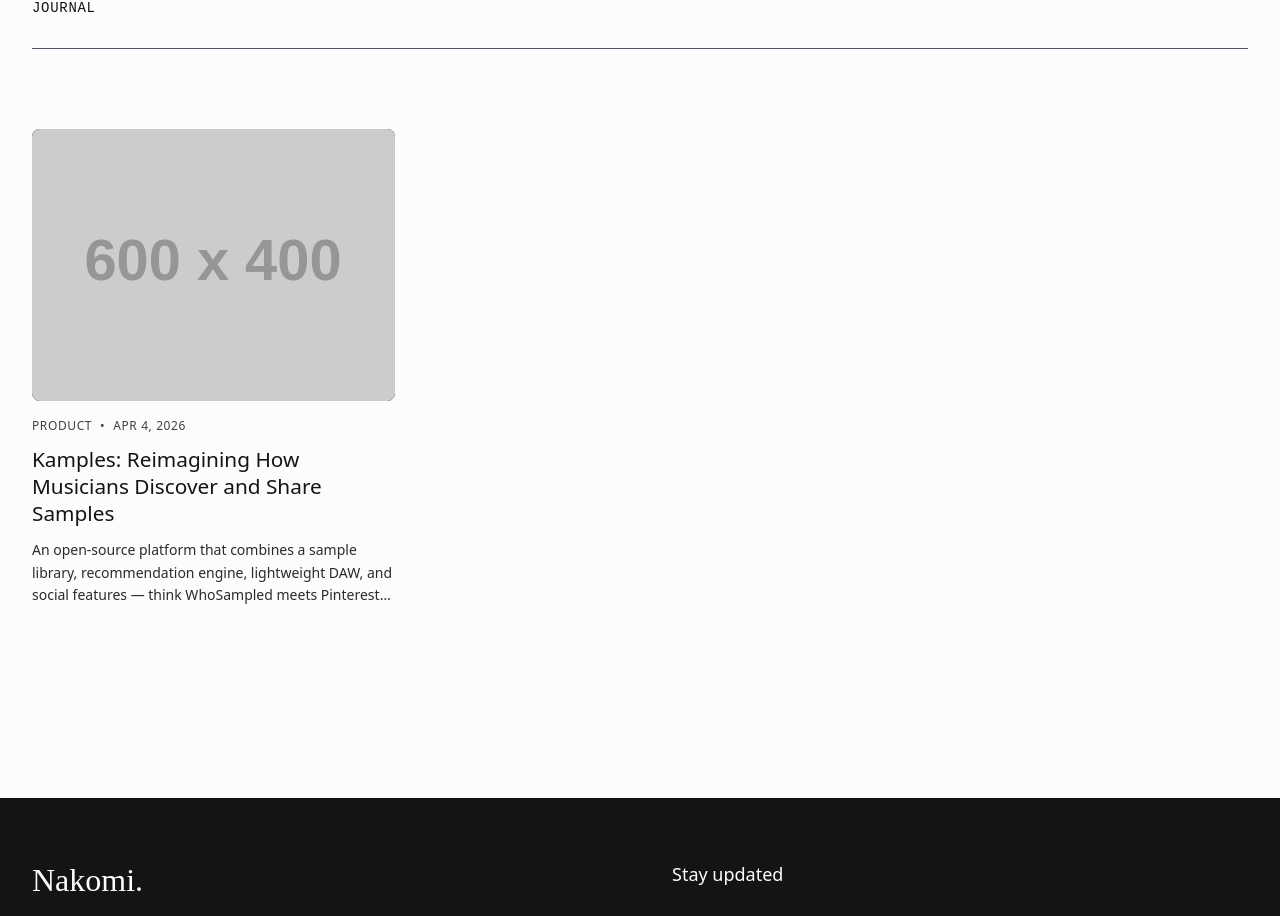
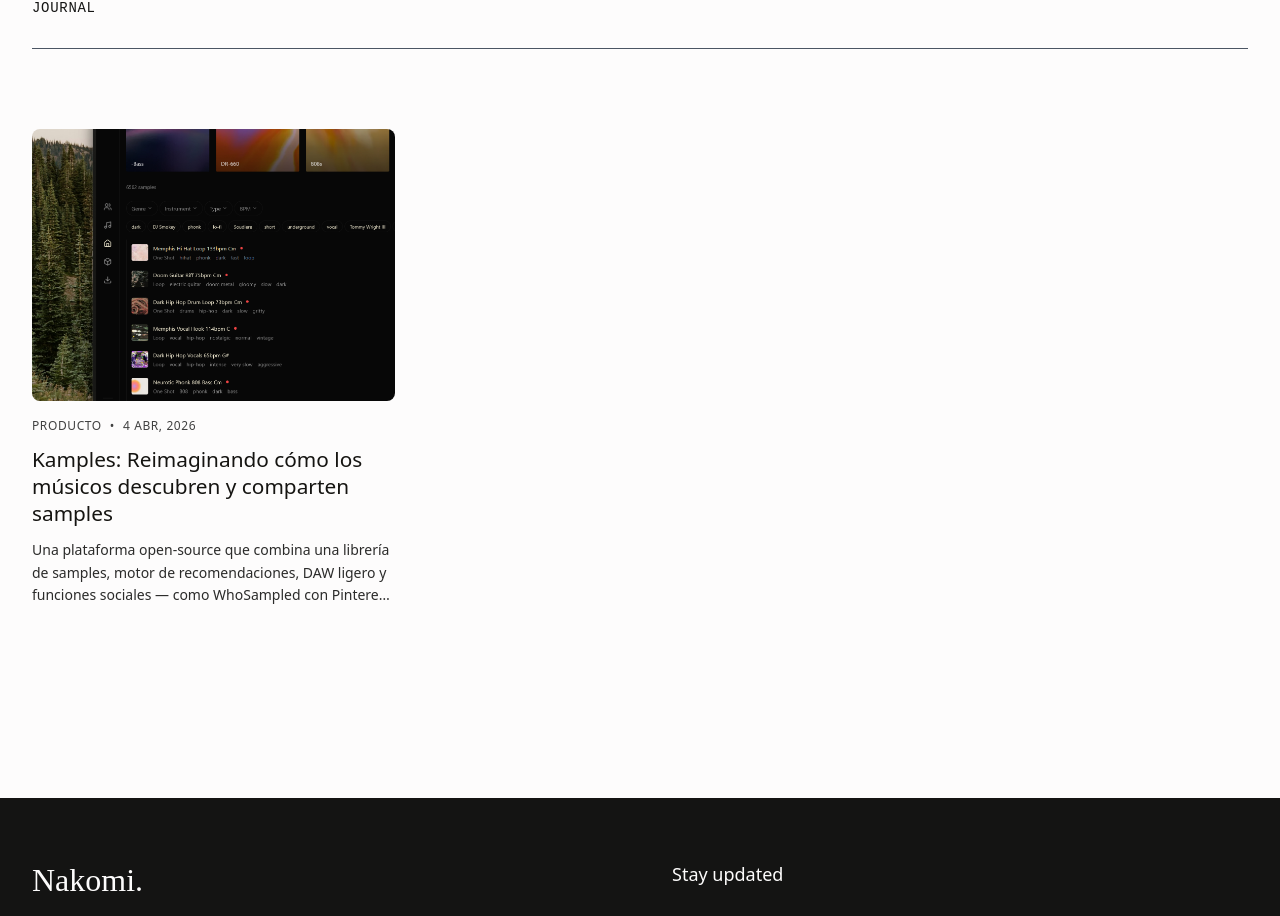
Before and after one commit to 1ndoryu/glory-rs, a React (Vite) app in the folder frontend/: page / in a window 1280 px wide. Shown: the part 3298-4214 px from the top of the page. Built offline with nearby package versions, Linux system fonts and the light colour scheme; no server answers; a web font is replaced by a local one.

Commit message:
044A-33: arreglar navegacion blog + traducir kamples a espanol

```diff
--- a/frontend/src/components/home/SeccionBlog.tsx
+++ b/frontend/src/components/home/SeccionBlog.tsx
@@ -9,6 +9,7 @@ import {useTranslation} from 'react-i18next';
 import {SeccionHeader} from '../ui/SeccionHeader';
 import {obtenerImagenBlog} from '../../hooks/useImagenes';
 import {POSTS_BLOG} from '../../data/blog';
+import {navegar} from '../../navegacionSPA';
 import './SeccionBlog.css';
 
 export const SeccionBlog: React.FC = () => {
@@ -21,9 +22,9 @@ export const SeccionBlog: React.FC = () => {
 
                 <div className="blogGrid">
                     {POSTS_BLOG.slice(0, 3).map(post => (
-                        <article key={post.id} className="blogCard">
+                        <a key={post.id} href={post.link || '#'} onClick={(e) => { e.preventDefault(); if (post.link) navegar(post.link); }} className="blogCard">
                             <div className="blogImagenWrapper">
-                                <img src={obtenerImagenBlog(post.id)} alt={post.titulo} className="blogImagen" loading="lazy" />
+                                <img src={post.imagen || obtenerImagenBlog(post.id)} alt={post.titulo} className="blogImagen" loading="lazy" />
                             </div>
                             <div className="blogInfo">
                                 <div className="blogMeta">
@@ -34,7 +35,7 @@ export const SeccionBlog: React.FC = () => {
                                 <h3 className="blogTitulo">{post.titulo}</h3>
                                 <p className="blogResumen">{post.resumen}</p>
                             </div>
-                        </article>
+                        </a>
                     ))}
                 </div>
             </div>
--- a/frontend/src/data/blog.ts
+++ b/frontend/src/data/blog.ts
@@ -1,36 +1,36 @@
 /*
  * Datos de blog centralizados.
- * [044A-4] Post real sobre Kamples. Placeholders eliminados.
+ * [044A-33] Artículo de Kamples traducido a español, imagen corregida, navegación SPA funcional.
  */
 import {PostBlog} from '../types/contenido';
 
 const POSTS_FALLBACK: PostBlog[] = [
     {
         id: 1,
-        titulo: 'Kamples: Reimagining How Musicians Discover and Share Samples',
-        resumen: 'An open-source platform that combines a sample library, recommendation engine, lightweight DAW, and social features — think WhoSampled meets Pinterest for music production.',
+        titulo: 'Kamples: Reimaginando cómo los músicos descubren y comparten samples',
+        resumen: 'Una plataforma open-source que combina una librería de samples, motor de recomendaciones, DAW ligero y funciones sociales — como WhoSampled con Pinterest para producción musical.',
         contenido: `
-            <p>Music production today relies heavily on samples — but discovering, organizing, and sharing them remains fragmented across dozens of tools and communities. <strong>Kamples</strong> is our answer to that problem: a single platform where producers can explore, preview, and share samples with the depth of WhoSampled and the visual curation of Pinterest.</p>
+            <p>La producción musical actual depende en gran parte de samples, pero descubrirlos, organizarlos y compartirlos sigue fragmentado entre docenas de herramientas y comunidades. <strong>Kamples</strong> es nuestra respuesta a ese problema: una plataforma única donde los productores pueden explorar, previsualizar y compartir samples con la profundidad de WhoSampled y la curación visual de Pinterest.</p>
 
-            <h2>The Problem</h2>
-            <p>Producers juggle between sample marketplaces, DAWs, and social media to find what they need. There's no single place that lets you <em>discover</em> samples algorithmically, <em>preview</em> them in context, and <em>share</em> collections with your community — all in one flow.</p>
+            <h2>El Problema</h2>
+            <p>Los productores hacen malabarismos entre marketplaces de samples, DAWs y redes sociales para encontrar lo que necesitan. No existe un solo lugar que te permita <em>descubrir</em> samples algorítmicamente, <em>previsualizarlos</em> en contexto y <em>compartir</em> colecciones con tu comunidad — todo en un mismo flujo.</p>
 
-            <h2>What Kamples Does</h2>
-            <p>At its core, Kamples is a sample library with three layers built on top:</p>
+            <h2>Qué hace Kamples</h2>
+            <p>En su núcleo, Kamples es una librería de samples con tres capas construidas encima:</p>
             <ul>
-                <li><strong>Recommendation Engine</strong> — An algorithm that surfaces samples based on genre, mood, BPM, key, and your usage history. The more you interact, the better it gets.</li>
-                <li><strong>Integrated DAW</strong> — A lightweight, browser-based workstation for previewing samples in context. Layer, mix, and test before downloading. No need to leave the platform.</li>
-                <li><strong>Social Layer</strong> — Organize samples into collections and boards (like Pinterest). Follow other producers, see what they're sampling, and explore "more ideas like this" chains that surface unexpected connections.</li>
+                <li><strong>Motor de Recomendaciones</strong> — Un algoritmo que sugiere samples según género, mood, BPM, tonalidad y tu historial de uso. Cuanto más interactúas, mejor se vuelve.</li>
+                <li><strong>DAW Integrado</strong> — Un workstation ligero basado en el navegador para previsualizar samples en contexto. Capas, mezcla y prueba antes de descargar. Sin necesidad de salir de la plataforma.</li>
+                <li><strong>Capa Social</strong> — Organiza samples en colecciones y tableros (como Pinterest). Sigue a otros productores, mira qué están sampleando y explora cadenas de "más ideas como esta" que revelan conexiones inesperadas.</li>
             </ul>
 
             <h2>Open Source</h2>
-            <p>Kamples is fully open source. We believe tools for creative expression should be transparent and community-driven. Contributions are welcome — from algorithm improvements to UI components to new audio processing features.</p>
+            <p>Kamples es completamente open source. Creemos que las herramientas para la expresión creativa deben ser transparentes e impulsadas por la comunidad. Las contribuciones son bienvenidas — desde mejoras en el algoritmo hasta componentes de UI y nuevas funciones de procesamiento de audio.</p>
 
-            <h2>Try It</h2>
-            <p>Kamples is live at <strong>kamples.com</strong>. Sign up, upload your first sample, and start building your library. The platform is free for individual producers — we're exploring sustainability models for teams and commercial use.</p>
+            <h2>Pruébalo</h2>
+            <p>Kamples está disponible en <strong>kamples.com</strong>. Regístrate, sube tu primer sample y empieza a construir tu librería. La plataforma es gratuita para productores individuales — estamos explorando modelos de sostenibilidad para equipos y uso comercial.</p>
         `,
-        fecha: 'Apr 4, 2026',
-        categoria: 'Product',
+        fecha: '4 Abr, 2026',
+        categoria: 'Producto',
         link: '/blog/kamples-reimagining-sample-discovery',
         imagen: '/assets/Proyectos portadas/Kamples portada.jpg'
     }
--- a/frontend/src/islands/BlogIsland.tsx
+++ b/frontend/src/islands/BlogIsland.tsx
@@ -13,6 +13,7 @@ import {SeccionContacto} from '../components/home/SeccionContacto';
 import {POSTS_BLOG} from '../data/blog';
 import {PostBlog} from '../types/contenido';
 import {obtenerImagenBlog} from '../hooks/useImagenes';
+import {navegar} from '../navegacionSPA';
 
 interface BlogIslandProps {
     titulo?: string;
@@ -27,7 +28,7 @@ const TarjetaArticulo: React.FC<{post: PostBlog; destacado?: boolean}> = ({post,
     const imagenFinal = post.imagen || obtenerImagenBlog(post.id);
 
     return (
-        <a href={post.link || '#'} className={`tarjetaArticulo ${destacado ? 'tarjetaArticuloDestacado' : ''}`}>
+        <a href={post.link || '#'} onClick={(e) => { e.preventDefault(); if (post.link) navegar(post.link); }} className={`tarjetaArticulo ${destacado ? 'tarjetaArticuloDestacado' : ''}`}>
             <div className="articuloImagenWrapper">
                 <img src={imagenFinal} alt={post.titulo} className="articuloImagen" loading="lazy" />
             </div>
```
Also changed, not shown: 2 other files (tests, documents, lock files or other folders).
